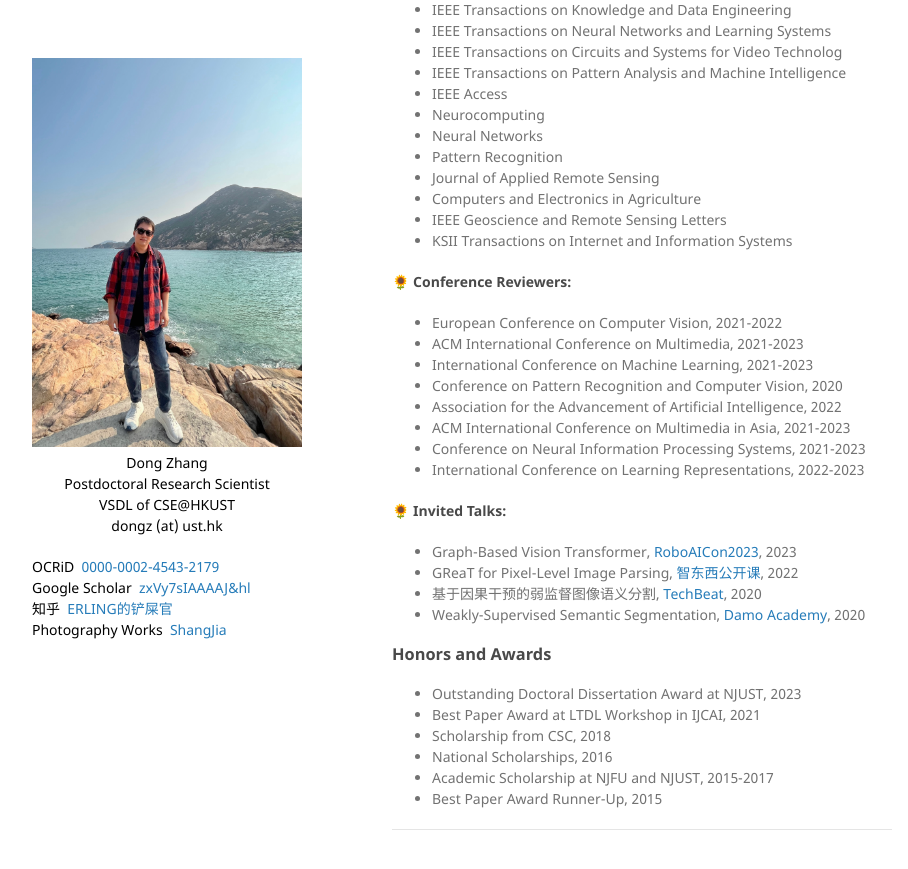
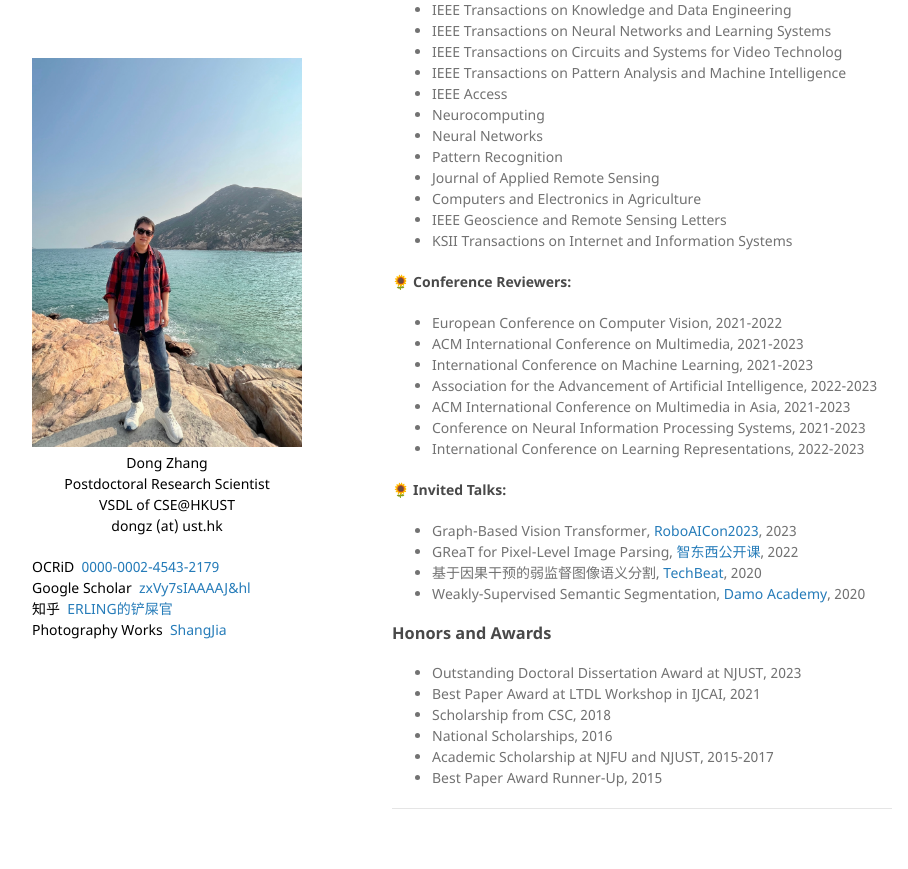
Before and after one commit to ZHANGDONG-NJUST/zhangdong-njust.github.io, a Jekyll site: the page built from index.md, in a window 1280 px wide and 900 px high, scrolled down 2557 px. Shown: the top 869 px of the window, without its empty margins (178-1086 px from the left). Built offline with Jekyll 4.4.1, drawn with Linux system fonts in a browser that asks for light colours; our own code applies the rules of GitHub Pages for plain Markdown files.

Commit message:
Update index.md

```diff
--- a/index.md
+++ b/index.md
@@ -69,8 +69,7 @@ My primary research interests are in machine learning, computer vision, and medi
 - European Conference on Computer Vision, 2021-2022
 - ACM International Conference on Multimedia, 2021-2023
 - International Conference on Machine Learning, 2021-2023
-- Conference on Pattern Recognition and Computer Vision, 2020
-- Association for the Advancement of Artificial Intelligence, 2022
+- Association for the Advancement of Artificial Intelligence, 2022-2023
 - ACM International Conference on Multimedia in Asia, 2021-2023
 - Conference on Neural Information Processing Systems, 2021-2023
 - International Conference on Learning Representations, 2022-2023
```
